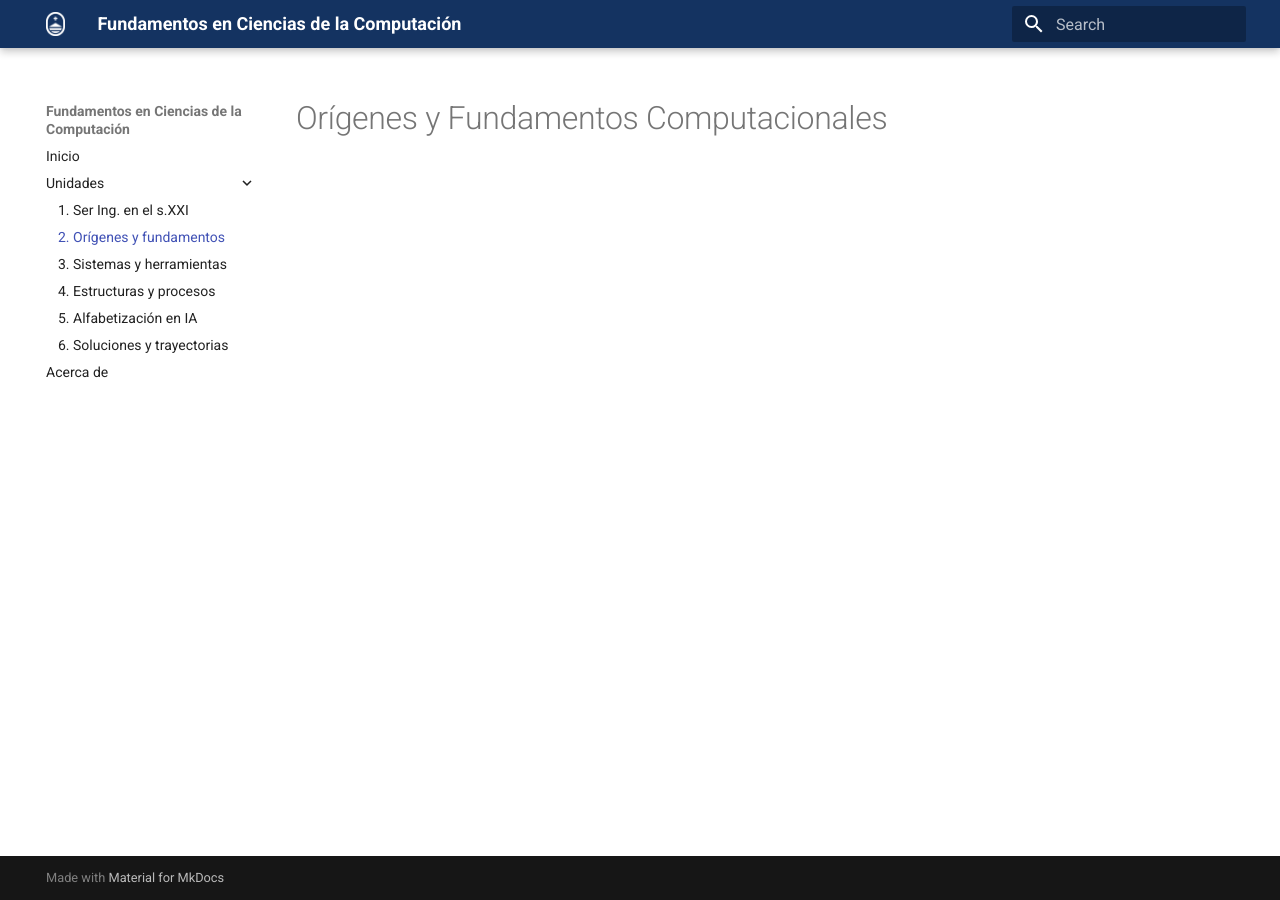
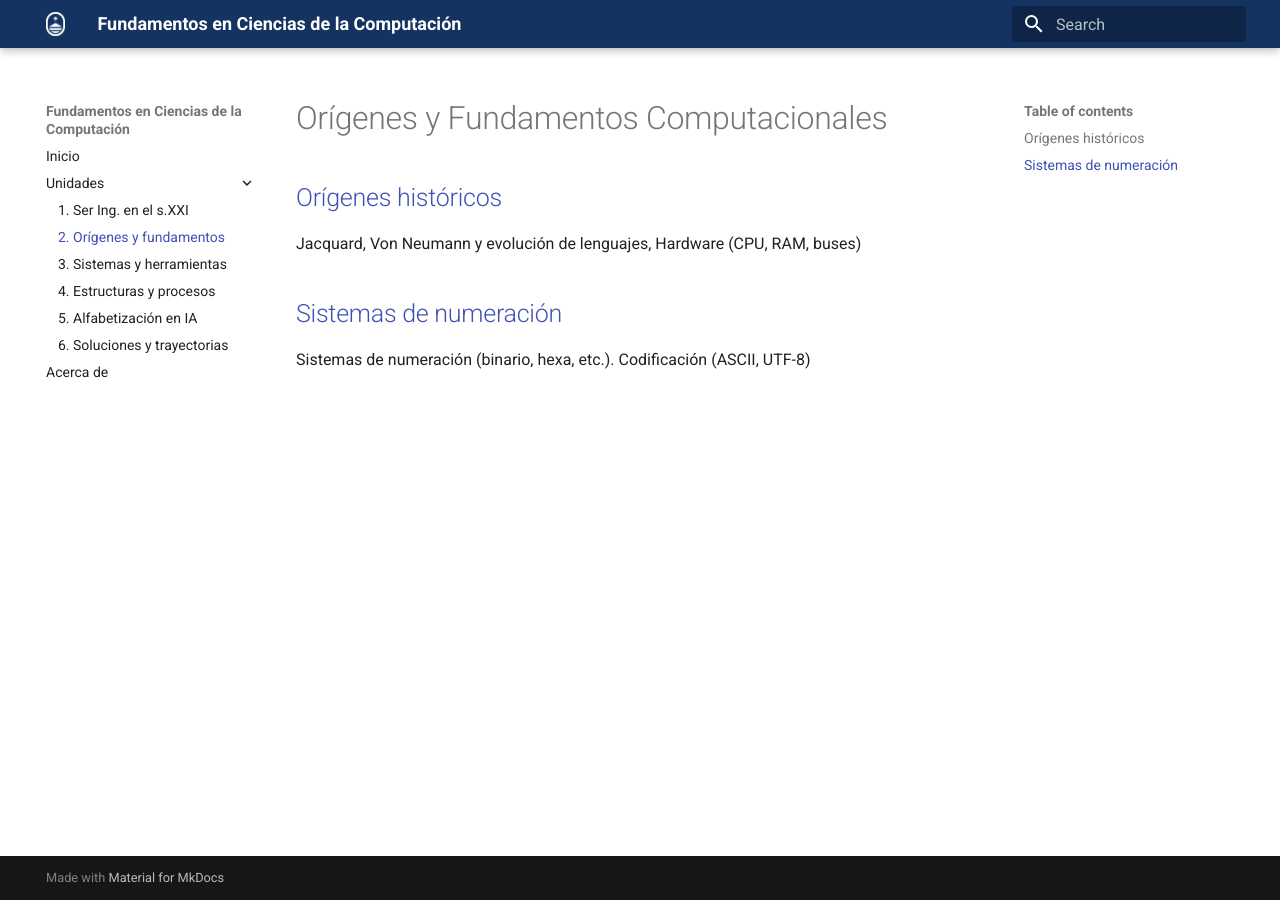
Before and after one commit to pilasguru/PoC-FCC, an MkDocs documentation site: the page built from docs/unidad/2/readme.md, in a window 1280 px wide. Built offline with MkDocs 1.6.1 and Material for MkDocs 9.7.7, drawn with Linux system fonts in a browser that asks for light colours.

Commit message:
Add 2/origenes

```diff
--- /dev/null
+++ b/docs/unidad/2/origenes/readme.md
@@ -0,0 +1,3 @@
+# Orígenes históricos
+
+[🔙 Inicio de la unidad](../readme.md)
--- a/docs/unidad/2/readme.md
+++ b/docs/unidad/2/readme.md
@@ -1 +1,9 @@
 # Orígenes y Fundamentos Computacionales
+
+## [Orígenes históricos](origenes/readme.md)
+
+Jacquard, Von Neumann y evolución de lenguajes, Hardware (CPU, RAM, buses)
+
+## [Sistemas de numeración](sist_numeracion/readme.md)
+
+Sistemas de numeración (binario, hexa, etc.). Codificación (ASCII, UTF-8)
--- /dev/null
+++ b/docs/unidad/2/sist_numeracion/readme.md
@@ -0,0 +1,3 @@
+# Sistemas de numeración
+
+[🔙 Inicio de la unidad](../readme.md)
```
Also changed, not shown: docs/unidad/3/excel/readme.md (added, +3 -0 lines), docs/unidad/3/git/readme.md (added, +3 -0 lines), docs/unidad/3/readme.md (+2 -2 lines).
